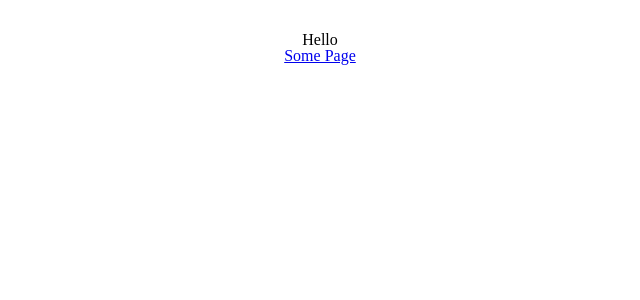
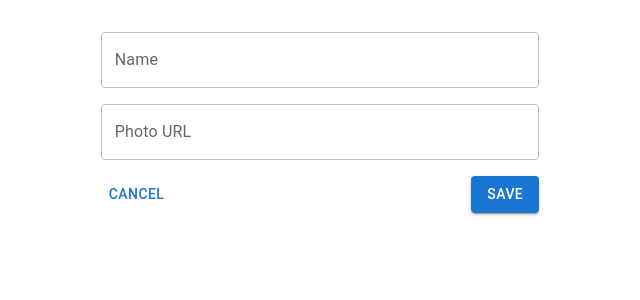
Before and after one commit to 3mil1/KN_city_list, a React (Vite) app in the folder fe/: page /detail/1 in a window 1280 px wide. Before the commit this address had no page. Shown: the top 300 px of the page, without its empty margins (320-960 px from the left). Built offline with nearby package versions, Linux system fonts and the light colour scheme.

Commit message:
initial version of FE

```diff
--- a/fe/package.json
+++ b/fe/package.json
@@ -11,9 +11,14 @@
     "lint": "eslint \"src/**/*.{ts,tsx}\" --fix"
   },
   "dependencies": {
+    "@emotion/react": "^11.10.6",
+    "@emotion/styled": "^11.10.6",
+    "@mui/icons-material": "^5.11.11",
+    "@mui/material": "^5.11.12",
     "prettier": "^2.8.4",
     "react": "^18.2.0",
     "react-dom": "^18.2.0",
+    "react-hook-form": "^7.43.5",
     "react-router-dom": "^6.9.0"
   },
   "devDependencies": {
--- a/fe/src/App.tsx
+++ b/fe/src/App.tsx
@@ -3,15 +3,15 @@ import './App.css';
 import { Route, Routes } from 'react-router-dom';
 import { Nav } from './components/nav/nav';
 import { SomePage } from './pages/somePage';
+import CitiesList from './pages/CitiesList';
+import CityDetail from './pages/CityDetail';
 
 function App() {
     return (
         <div className="App">
-      <div>Hello</div>
-
-      <Nav />
             <Routes>
-        <Route path="/some" element={<SomePage />} />
+                <Route path="/" element={<CitiesList />} />
+                <Route path="/detail/:cityId" element={<CityDetail />} />
             </Routes>
         </div>
     );
--- /dev/null
+++ b/fe/src/components/Gutter/index.style.tsx
@@ -0,0 +1,31 @@
+import { css } from '@emotion/react';
+import styled from '@emotion/styled';
+
+export type AvailableGutterValues =
+  | 4
+  | 6
+  | 8
+  | 10
+  | 12
+  | 16
+  | 18
+  | 20
+  | 24
+  | 32
+  | 40
+  | 48
+  | 60
+  | 80
+  | 100
+  | 140;
+
+export interface StyledGutterProps {
+  size: AvailableGutterValues;
+}
+
+export const Gutter = styled.div<StyledGutterProps>`
+  ${({ size }) => css`
+    min-height: ${size}px;
+    min-width: ${size}px;
+  `}
+`;
--- /dev/null
+++ b/fe/src/components/Gutter/index.tsx
@@ -0,0 +1,13 @@
+'use-client';
+
+import * as Styled from './index.style';
+
+export interface GutterProps {
+  size: Styled.AvailableGutterValues;
+}
+
+export const Gutter = ({ size, ...rest }: GutterProps) => {
+  return <Styled.Gutter size={size} {...rest} />;
+};
+
+export default Gutter;
--- /dev/null
+++ b/fe/src/components/Searchbar/index.tsx
@@ -0,0 +1,55 @@
+import { styled, alpha } from '@mui/material/styles';
+import InputBase from '@mui/material/InputBase';
+import SearchIcon from '@mui/icons-material/Search';
+
+const Search = styled('div')(({ theme }) => ({
+    position: 'relative',
+    borderRadius: theme.shape.borderRadius,
+    backgroundColor: alpha(theme.palette.common.black, 0.03),
+    '&:hover': {
+        backgroundColor: alpha(theme.palette.common.black, 0.05),
+    },
+    marginRight: 0,
+    marginLeft: 0,
+    marginBottom: theme.spacing(2),
+    width: '100%',
+}));
+
+const SearchWrapper = styled('div')(() => ({
+    display: 'flex',
+    justifyContent: 'left',
+}));
+
+const SearchIconWrapper = styled('div')(({ theme }) => ({
+    padding: theme.spacing(0, 2),
+    height: '100%',
+    position: 'absolute',
+    pointerEvents: 'none',
+    display: 'flex',
+    alignItems: 'center',
+    justifyContent: 'center',
+}));
+
+const StyledInputBase = styled(InputBase)(({ theme }) => ({
+    color: 'inherit',
+    '& .MuiInputBase-input': {
+        padding: theme.spacing(1, 1, 1, 0),
+        // vertical padding + font size from searchIcon
+        paddingLeft: `calc(1em + ${theme.spacing(4)})`,
+        transition: theme.transitions.create('width'),
+        width: '100%',
+    },
+}));
+
+export default function SearchBar() {
+    return (
+        <Search>
+            <SearchWrapper>
+                <SearchIconWrapper>
+                    <SearchIcon />
+                </SearchIconWrapper>
+                <StyledInputBase placeholder="Search…" inputProps={{ 'aria-label': 'search' }} />
+            </SearchWrapper>
+        </Search>
+    );
+}
--- /dev/null
+++ b/fe/src/pages/CitiesList.tsx
@@ -0,0 +1,116 @@
+import { useState, ChangeEvent } from 'react';
+import { Link } from 'react-router-dom';
+import {
+    ImageList,
+    ImageListItem,
+    ImageListItemBar,
+    Card,
+    CardMedia,
+    CardContent,
+    Typography,
+    CardActions,
+    Button,
+    Container,
+    Pagination,
+    Stack,
+} from '@mui/material';
+import SearchBar from '../components/Searchbar';
+
+const cities = [
+    {
+        id: 1,
+        name: 'Tokyo',
+        photo: 'https://upload.wikimedia.org/wikipedia/commons/thumb/b/b2/Skyscrapers_of_Shinjuku_2009_January.jpg/500px-Skyscrapers_of_Shinjuku_2009_January.jpg',
+    },
+    {
+        id: 2,
+        name: 'Jakarta',
+        photo: 'https://upload.wikimedia.org/wikipedia/commons/thumb/f/f6/Jakarta_Pictures-1.jpg/327px-Jakarta_Pictures-1.jpg',
+    },
+    {
+        id: 3,
+        name: 'Delhi',
+        photo: 'https://upload.wikimedia.org/wikipedia/commons/thumb/5/55/IN-DL.svg/439px-IN-DL.svg.png',
+    },
+    {
+        id: 4,
+        name: 'Mumbai',
+        photo: 'https://upload.wikimedia.org/wikipedia/commons/thumb/1/14/Mumbai_Skyline_at_Night.jpg/500px-Mumbai_Skyline_at_Night.jpg',
+    },
+    {
+        id: 5,
+        name: 'Manila',
+        photo: 'https://upload.wikimedia.org/wikipedia/commons/thumb/0/06/Manila_Cathedral_Facade_at_Sunset.jpg/500px-Manila_Cathedral_Facade_at_Sunset.jpg',
+    },
+    {
+        id: 6,
+        name: 'Shanghai',
+        photo: 'https://upload.wikimedia.org/wikipedia/commons/thumb/d/df/Pudong_Shanghai_November_2017_panorama.jpg/500px-Pudong_Shanghai_November_2017_panorama.jpg',
+    },
+    {
+        id: 7,
+        name: 'Seoul',
+        photo: 'https://upload.wikimedia.org/wikipedia/commons/thumb/2/2e/%EB%8D%95%EC%88%98%EA%B6%81_2011%EB%85%84_11%EC%9B%94_%EB%8C%80%ED%95%9C%EB%AF%BC%EA%B5%AD_%EC%84%9C%EC%9A%B8%ED%8A%B9%EB%B3%84%EC%8B%9C_%EB%AA%85%EC%86%8C_%28Seoul_best_attractions%29_%EC%82%AC%EB%B3%B8_-1S6O1452.jpg/500px-%EB%8D%95%EC%88%98%EA%B6%81_2011%EB%85%84_11%EC%9B%94_%EB%8C%80%ED%95%9C%EB%AF%BC%EA%B5%AD_%EC%84%9C%EC%9A%B8%ED%8A%B9%EB%B3%84%EC%8B%9C_%EB%AA%85%EC%86%8C_%28Seoul_best_attractions%29_%EC%82%AC%EB%B3%B8_-1S6O1452.jpg',
+    },
+    {
+        id: 8,
+        name: 'Mexico City',
+        photo: 'https://upload.wikimedia.org/wikipedia/commons/thumb/1/15/Montaje.Ciudad_de_M%C3%A9xico.jpg/250px-Montaje.Ciudad_de_M%C3%A9xico.jpg',
+    },
+    /* {
+        id: 9,
+        name: 'Mexico City',
+        photo: 'https://upload.wikimedia.org/wikipedia/commons/thumb/1/15/Montaje.Ciudad_de_M%C3%A9xico.jpg/250px-Montaje.Ciudad_de_M%C3%A9xico.jpg',
+    },
+    {
+        id: 10,
+        name: 'Mexico City',
+        photo: 'https://upload.wikimedia.org/wikipedia/commons/thumb/1/15/Montaje.Ciudad_de_M%C3%A9xico.jpg/250px-Montaje.Ciudad_de_M%C3%A9xico.jpg',
+    }, */
+];
+
+interface CitiesProps {
+    id: number;
+    name: string;
+    photo: string;
+}
+
+export default function CitiesList(/* cities: CitiesProps[] */) {
+    /*  const [imgSrc, setImgSrc] = useState('');
+    const handleError = (e: any) => {
+        e.stopPropagation();
+        setImgSrc('./images/image_not_found.jpg');
+    }; */
+
+    const [page, setPage] = useState(1);
+    const handleChangePage = (event: ChangeEvent<unknown>, newPage: number) => {
+        setPage(newPage);
+    };
+
+    return (
+        <Container>
+            <SearchBar />
+            <ImageList cols={3} rowHeight={300}>
+                {cities.map((city) => (
+                    <ImageListItem key={city.photo}>
+                        <Card
+                            sx={{ maxWidth: 375, textDecoration: 'none' }}
+                            component={Link}
+                            to={`detail/${city.id}`}
+                        >
+                            <CardMedia sx={{ height: 200 }} image={city.photo} title={city.name} />
+                            <CardContent>
+                                <Typography gutterBottom variant="h5" component="div">
+                                    {city.name}
+                                </Typography>
+                            </CardContent>
+                        </Card>
+                    </ImageListItem>
+                ))}
+            </ImageList>
+            <Stack direction="row" alignItems="center" justifyContent="right" spacing={0}>
+                <Pagination count={10} shape="rounded" page={page} onChange={handleChangePage} />
+            </Stack>
+        </Container>
+    );
+}
--- /dev/null
+++ b/fe/src/pages/CityDetail.tsx
@@ -0,0 +1,90 @@
+import { useForm, SubmitHandler, Controller } from 'react-hook-form';
+import { TextField, Stack, Button, Container } from '@mui/material';
+import Gutter from '../components/Gutter';
+import { redirect } from 'react-router-dom';
+
+interface EditCityFormProps {
+    name: string;
+    photoUrl: string;
+}
+
+export default function CityDetail() {
+    const defaultValues = {
+        name: '',
+        photoUrl: '',
+    };
+
+    const { control, handleSubmit, reset } = useForm<EditCityFormProps>({
+        mode: 'onChange',
+        defaultValues: defaultValues,
+    });
+
+    const nameFieldRule = {
+        required: 'Please add name',
+    };
+
+    const photoUrlFieldRule = {
+        required: 'Please add photo url',
+    };
+
+    const onSubmit: SubmitHandler<EditCityFormProps> = (data) => {
+        //TODO: add submitting logic in future tasks,
+        console.log(data);
+        reset(defaultValues);
+        return redirect('/');
+    };
+
+    const onCancel = () => {
+        reset(defaultValues);
+    };
+    return (
+        <Container sx={{ width: '40%' }}>
+            <form>
+                <Controller
+                    control={control}
+                    rules={nameFieldRule}
+                    name="name"
+                    render={({ field: { value, onChange }, fieldState: { error } }) => (
+                        <TextField
+                            fullWidth
+                            id="outlined-basic"
+                            label="Name"
+                            variant="outlined"
+                            value={value}
+                            onChange={onChange}
+                            error={!!error}
+                            helperText={error?.message}
+                        />
+                    )}
+                />
+                <Gutter size={16} />
+                <Controller
+                    control={control}
+                    rules={photoUrlFieldRule}
+                    name="photoUrl"
+                    render={({ field: { value, onChange }, fieldState: { error } }) => (
+                        <TextField
+                            fullWidth
+                            id="outlined-basic"
+                            label="Photo URL"
+                            variant="outlined"
+                            value={value}
+                            onChange={onChange}
+                            error={!!error}
+                            helperText={error?.message}
+                        />
+                    )}
+                />
+            </form>
+            <Gutter size={16} />
+            <Stack direction="row" alignItems="center" justifyContent="space-between" spacing={0}>
+                <Button variant="text" onClick={onCancel}>
+                    Cancel
+                </Button>
+                <Button variant="contained" onClick={handleSubmit(onSubmit)}>
+                    Save
+                </Button>
+            </Stack>
+        </Container>
+    );
+}
--- a/fe/vite.config.ts
+++ b/fe/vite.config.ts
@@ -1,16 +1,15 @@
-import {defineConfig} from 'vite'
-import react from '@vitejs/plugin-react'
-import path from "path";
-
+import { defineConfig } from 'vite';
+import react from '@vitejs/plugin-react';
+import path from 'path';
 
 // https://vitejs.dev/config/
 
 export default defineConfig({
-    resolve: {
-        alias: {
-            "/components": path.resolve(__dirname, "src/components"),
-            "/features": path.resolve(__dirname, "src/features"),
-        },
+  resolve: {
+    alias: {
+      '/components': path.resolve(__dirname, 'src/components'),
+      '/features': path.resolve(__dirname, 'src/pages'),
     },
-    plugins: [react()],
+  },
+  plugins: [react()],
 });
```
Also changed, not shown: 2 other files (tests, documents, lock files or other folders). Lines whose indentation alone changed are shown as unchanged.
